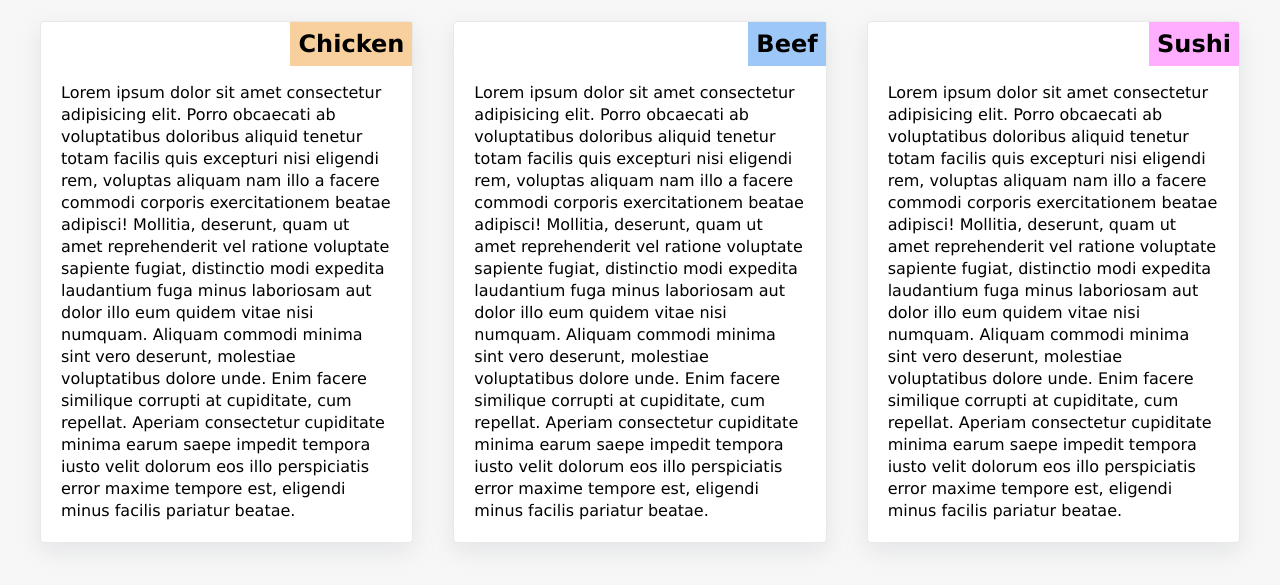
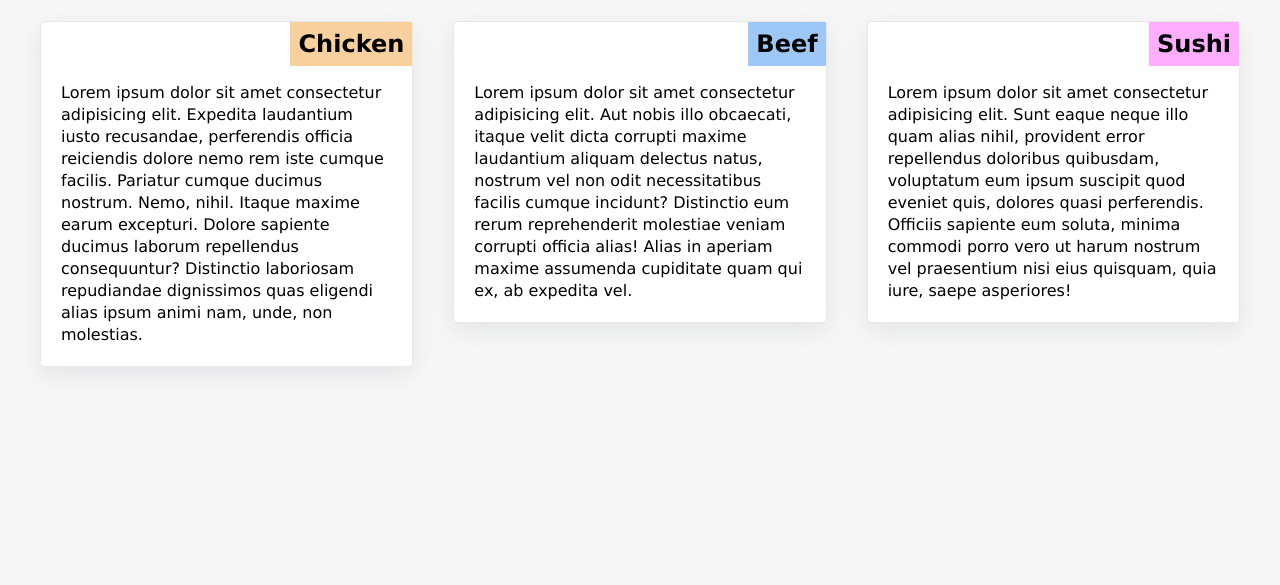
Before and after one commit to vivek-nxt/module2-solution, a plain HTML site: page index.html in a window 1280 px wide. Shown: the part 65-650 px from the top of the page. Drawn offline with Linux system fonts and the light colour scheme.

Commit message:
Update index.html

```diff
--- a/index.html
+++ b/index.html
@@ -16,18 +16,18 @@
 
             <div class="box">
                 <div class="label color1"><h2>Chicken</h2></div>
-                <div class="text">Lorem ipsum dolor sit amet consectetur adipisicing elit. Porro obcaecati ab voluptatibus doloribus aliquid tenetur totam facilis quis excepturi nisi eligendi rem, voluptas aliquam nam illo a facere commodi corporis exercitationem beatae adipisci! Mollitia, deserunt, quam ut amet reprehenderit vel ratione voluptate sapiente fugiat, distinctio modi expedita laudantium fuga minus laboriosam aut dolor illo eum quidem vitae nisi numquam. Aliquam commodi minima sint vero deserunt, molestiae voluptatibus dolore unde. Enim facere similique corrupti at cupiditate, cum repellat. Aperiam consectetur cupiditate minima earum saepe impedit tempora iusto velit dolorum eos illo perspiciatis error maxime tempore est, eligendi minus facilis pariatur beatae.</div>
+                <div class="text">Lorem ipsum dolor sit amet consectetur adipisicing elit. Expedita laudantium iusto recusandae, perferendis officia reiciendis dolore nemo rem iste cumque facilis. Pariatur cumque ducimus nostrum. Nemo, nihil. Itaque maxime earum excepturi. Dolore sapiente ducimus laborum repellendus consequuntur? Distinctio laboriosam repudiandae dignissimos quas eligendi alias ipsum animi nam, unde, non molestias.</div>
             </div>
 
             <div class="box">
                 <div class="label color2"><h2>Beef</h2></div>
-                <div class="text">Lorem ipsum dolor sit amet consectetur adipisicing elit. Porro obcaecati ab voluptatibus doloribus aliquid tenetur totam facilis quis excepturi nisi eligendi rem, voluptas aliquam nam illo a facere commodi corporis exercitationem beatae adipisci! Mollitia, deserunt, quam ut amet reprehenderit vel ratione voluptate sapiente fugiat, distinctio modi expedita laudantium fuga minus laboriosam aut dolor illo eum quidem vitae nisi numquam. Aliquam commodi minima sint vero deserunt, molestiae voluptatibus dolore unde. Enim facere similique corrupti at cupiditate, cum repellat. Aperiam consectetur cupiditate minima earum saepe impedit tempora iusto velit dolorum eos illo perspiciatis error maxime tempore est, eligendi minus facilis pariatur beatae.</div>
+                <div class="text">Lorem ipsum dolor sit amet consectetur adipisicing elit. Aut nobis illo obcaecati, itaque velit dicta corrupti maxime laudantium aliquam delectus natus, nostrum vel non odit necessitatibus facilis cumque incidunt? Distinctio eum rerum reprehenderit molestiae veniam corrupti officia alias! Alias in aperiam maxime assumenda cupiditate quam qui ex, ab expedita vel.</div>
             </div>
 
             <div class="box">
 
                 <div class="label color3"><h2>Sushi</h2></div>
-                <div class="text">Lorem ipsum dolor sit amet consectetur adipisicing elit. Porro obcaecati ab voluptatibus doloribus aliquid tenetur totam facilis quis excepturi nisi eligendi rem, voluptas aliquam nam illo a facere commodi corporis exercitationem beatae adipisci! Mollitia, deserunt, quam ut amet reprehenderit vel ratione voluptate sapiente fugiat, distinctio modi expedita laudantium fuga minus laboriosam aut dolor illo eum quidem vitae nisi numquam. Aliquam commodi minima sint vero deserunt, molestiae voluptatibus dolore unde. Enim facere similique corrupti at cupiditate, cum repellat. Aperiam consectetur cupiditate minima earum saepe impedit tempora iusto velit dolorum eos illo perspiciatis error maxime tempore est, eligendi minus facilis pariatur beatae.</div>
+                <div class="text">Lorem ipsum dolor sit amet consectetur adipisicing elit. Sunt eaque neque illo quam alias nihil, provident error repellendus doloribus quibusdam, voluptatum eum ipsum suscipit quod eveniet quis, dolores quasi perferendis. Officiis sapiente eum soluta, minima commodi porro vero ut harum nostrum vel praesentium nisi eius quisquam, quia iure, saepe asperiores!</div>
 
             </div>
 
```
